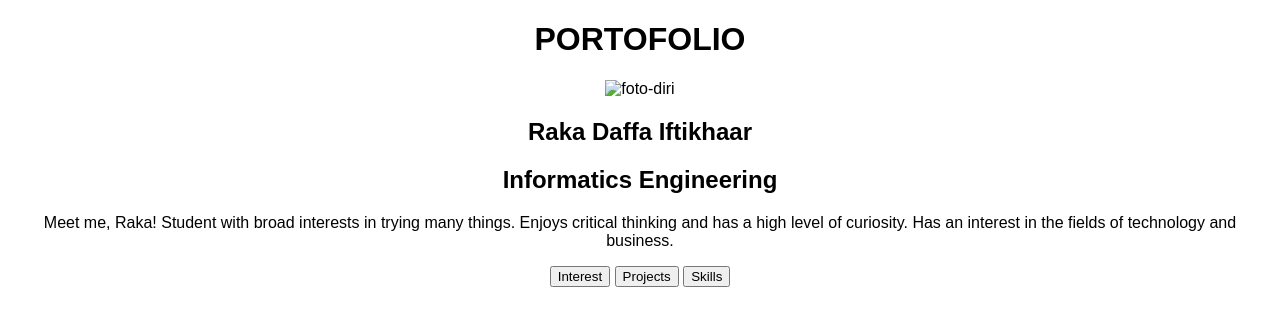
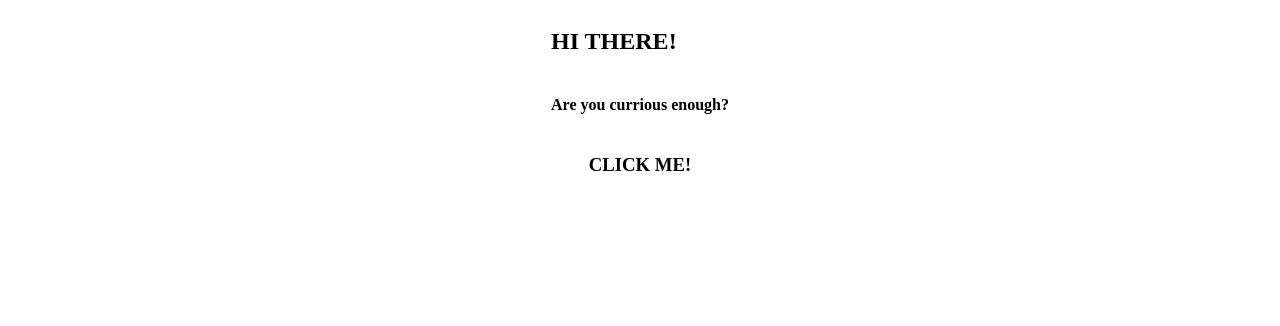
Before and after one commit to rakadaffa/softengsparta, a plain HTML site: page main.html in a window 1280 px wide. Drawn offline with Linux system fonts and the light colour scheme.

Commit message:
checkpoint 1

```diff
--- a/main.css
+++ b/main.css
@@ -1,14 +1,21 @@
-body {
-  background-color: white;
+.header {
+  display: flex;
+  justify-content: space-around;
+  align-items: center;
+  font-size: 10px;
+  background-color: grey;
+  font-family: Calibri;
+  color: white;
+}
+
+
+.main-content {
+  display: grid;
+  justify-content: center;
   align-items: center;
 }
 
-.image1 {
-  width: 300px;
-  height: 400px;
+.main-button {
+  display: flex;
+  justify-content: center;
 }
-
-.div1 {
-  text-align: center;
-  font-family: Arial, Helvetica, sans-serif;
-}
--- a/main.html
+++ b/main.html
@@ -4,21 +4,12 @@
     <link rel="stylesheet" href="main.css">
   </head>
   <body>
-    <div class="div1">
-      <h1>PORTOFOLIO</h1>
-      <img src="747579.jpg" alt="foto-diri" class="image1">
-      <h2 class="name">Raka Daffa Iftikhaar</h2>
-      <h2 class="major">Informatics Engineering</h2>
-      <p class="description">Meet me, Raka! Student with broad interests in trying many things. Enjoys critical thinking and has a high level of curiosity. Has an interest in the fields of technology and business.</p>
-      <button onclick="location.href = 'interest.html';">
-        Interest
-      </button>
-      <button onclick="location.href = 'projects.html';">
-        Projects
-      </button>
-      <button onclick="location.href = 'skills.html';">
-        Skills
-      </button>
+    <div class="main-content">
+      <h2>HI THERE!</h2>
+      <h4>Are you currious enough?</h4>
+    </div>
+    <div class="main-button">
+      <h3 onclick="location.href = 'profile.html';">CLICK ME!</h3>
     </div>
   </body>
 </html>
```
Also changed, not shown: profile.html (added, +17 -0 lines).
